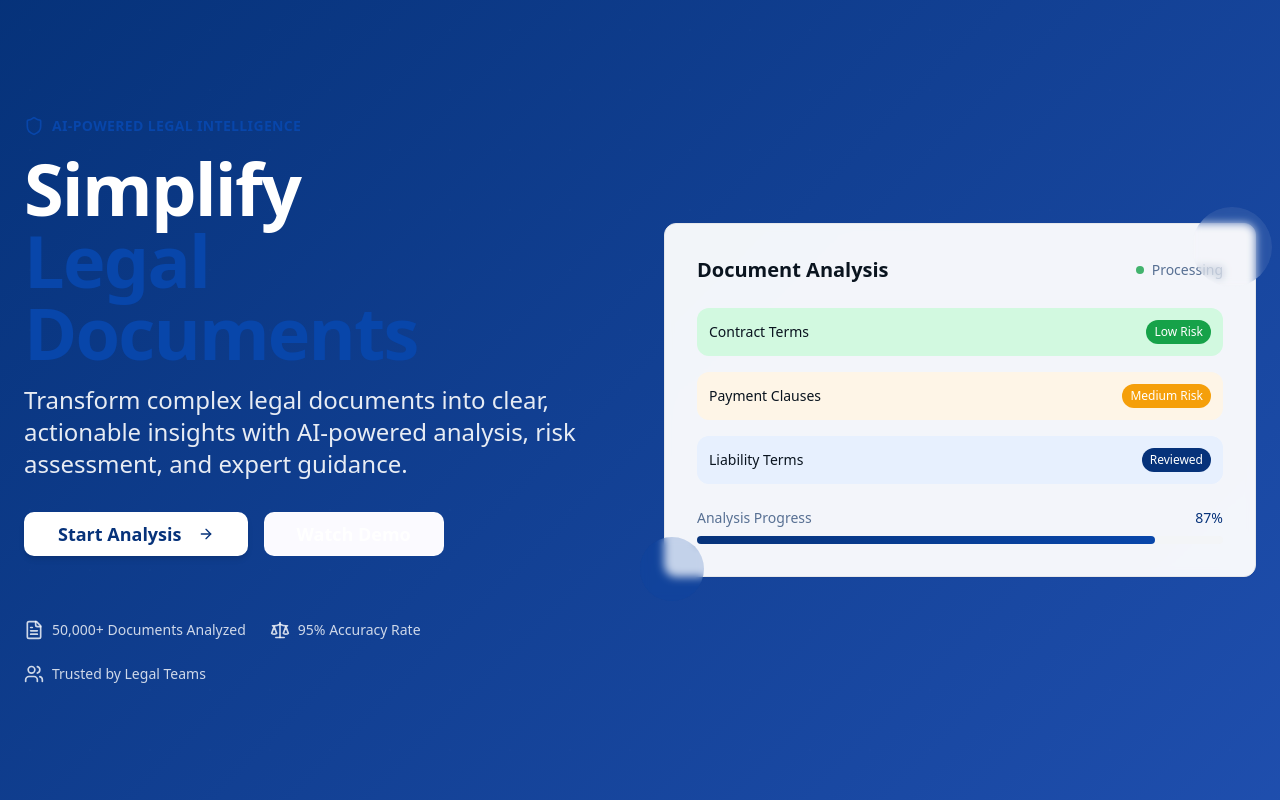
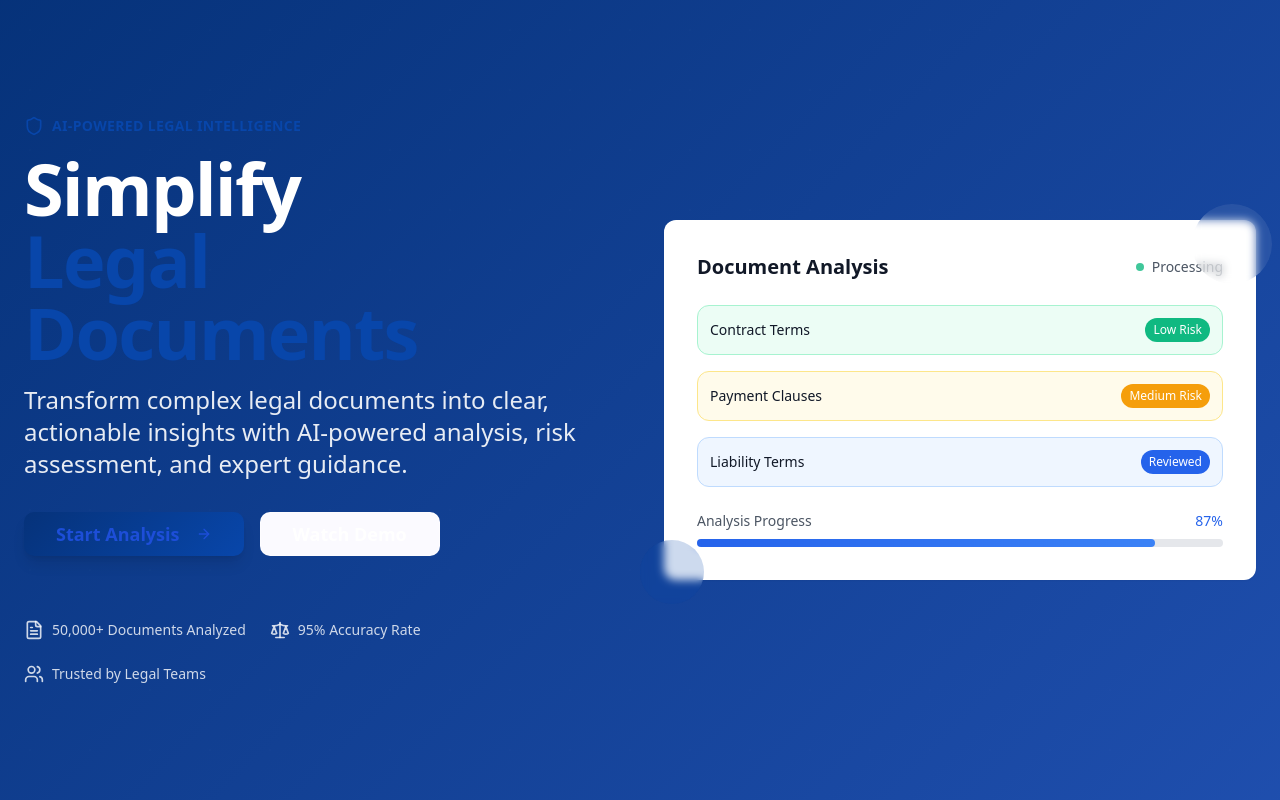
Before and after one commit to SimranShaikh20/LegalAI-Document-Assistant, a React (Vite) app: page / in a window 1280 px wide. Shown: the top 800 px of the page. Built offline with nearby package versions, Linux system fonts and the light colour scheme.

Commit message:
Fix color combinations

```diff
--- a/src/components/Hero.tsx
+++ b/src/components/Hero.tsx
@@ -32,11 +32,11 @@ const Hero = () => {
             </div>
 
             <div className="flex flex-col sm:flex-row gap-4">
-              <Button variant="secondary" size="lg" className="group font-semibold px-8 py-4 text-lg">
+              <Button size="lg" className="group font-semibold px-8 py-4 text-lg bg-white text-blue-700 hover:bg-gray-50 shadow-lg hover:shadow-xl transition-all">
                 Start Analysis
                 <ArrowRight className="ml-2 w-5 h-5 transition-transform group-hover:translate-x-1" />
               </Button>
-              <Button variant="outline" size="lg" className="border-white/30 text-white hover:bg-white/10 hover:border-white font-semibold px-8 py-4 text-lg">
+              <Button variant="outline" size="lg" className="border-white/50 text-white hover:bg-white/10 hover:border-white font-semibold px-8 py-4 text-lg backdrop-blur-sm">
                 Watch Demo
               </Button>
             </div>
@@ -60,42 +60,42 @@ const Hero = () => {
 
           {/* Hero Visual */}
           <div className="relative">
-            <Card className="p-8 shadow-professional bg-white/95 backdrop-blur-sm">
+            <Card className="p-8 shadow-professional bg-white backdrop-blur-sm border-white/20">
               <div className="space-y-6">
                 <div className="flex items-center justify-between">
-                  <h3 className="text-xl font-semibold text-foreground">Document Analysis</h3>
+                  <h3 className="text-xl font-semibold text-gray-900">Document Analysis</h3>
                   <div className="flex items-center space-x-2">
-                    <div className="w-2 h-2 bg-success rounded-full animate-pulse"></div>
-                    <span className="text-sm text-muted-foreground">Processing</span>
+                    <div className="w-2 h-2 bg-emerald-500 rounded-full animate-pulse"></div>
+                    <span className="text-sm text-gray-600">Processing</span>
                   </div>
                 </div>
 
                 {/* Mock Analysis Results */}
                 <div className="space-y-4">
-                  <div className="flex items-center justify-between p-3 bg-success-light rounded-lg">
-                    <span className="text-sm font-medium">Contract Terms</span>
-                    <span className="px-2 py-1 bg-success text-success-foreground text-xs rounded-full">Low Risk</span>
+                  <div className="flex items-center justify-between p-3 bg-emerald-50 border border-emerald-200 rounded-lg">
+                    <span className="text-sm font-medium text-gray-900">Contract Terms</span>
+                    <span className="px-2 py-1 bg-emerald-500 text-white text-xs rounded-full font-medium">Low Risk</span>
                   </div>
 
-                  <div className="flex items-center justify-between p-3 bg-warning-light rounded-lg">
-                    <span className="text-sm font-medium">Payment Clauses</span>
-                    <span className="px-2 py-1 bg-warning text-warning-foreground text-xs rounded-full">Medium Risk</span>
+                  <div className="flex items-center justify-between p-3 bg-amber-50 border border-amber-200 rounded-lg">
+                    <span className="text-sm font-medium text-gray-900">Payment Clauses</span>
+                    <span className="px-2 py-1 bg-amber-500 text-white text-xs rounded-full font-medium">Medium Risk</span>
                   </div>
 
-                  <div className="flex items-center justify-between p-3 bg-accent rounded-lg">
-                    <span className="text-sm font-medium">Liability Terms</span>
-                    <span className="px-2 py-1 bg-primary text-primary-foreground text-xs rounded-full">Reviewed</span>
+                  <div className="flex items-center justify-between p-3 bg-blue-50 border border-blue-200 rounded-lg">
+                    <span className="text-sm font-medium text-gray-900">Liability Terms</span>
+                    <span className="px-2 py-1 bg-blue-600 text-white text-xs rounded-full font-medium">Reviewed</span>
                   </div>
                 </div>
 
                 {/* Progress Bar */}
                 <div className="space-y-2">
                   <div className="flex justify-between text-sm">
-                    <span className="text-muted-foreground">Analysis Progress</span>
-                    <span className="text-primary font-medium">87%</span>
+                    <span className="text-gray-600">Analysis Progress</span>
+                    <span className="text-blue-600 font-medium">87%</span>
                   </div>
-                  <div className="w-full bg-secondary rounded-full h-2">
-                    <div className="gradient-primary h-2 rounded-full transition-all duration-1000" style={{ width: '87%' }}></div>
+                  <div className="w-full bg-gray-200 rounded-full h-2">
+                    <div className="bg-gradient-to-r from-blue-600 to-blue-500 h-2 rounded-full transition-all duration-1000" style={{ width: '87%' }}></div>
                   </div>
                 </div>
               </div>
```
